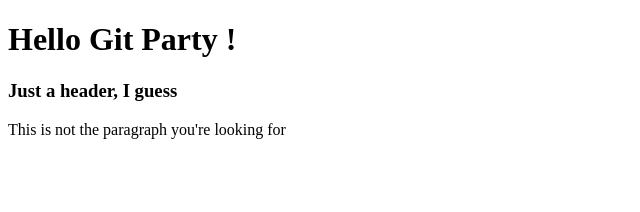
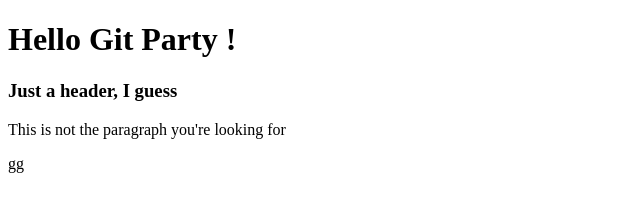
Before and after one commit to th3poet/GitWorkshop-1, a plain HTML site: page index.html in a window 1280 px wide. Shown: the full height of the page, 0-640 px from the left. Drawn offline with Linux system fonts and the light colour scheme.

Commit message:
Second commit

```diff
--- a/index.html
+++ b/index.html
@@ -8,5 +8,6 @@
 <h1>Hello Git Party ! </h1>
 <h3>Just a header, I guess</h3>
 <p>This is not the paragraph you're looking for</p>
+<p> gg </p>
 </body>
 </html>
```
Also changed, not shown: 1 other file.
